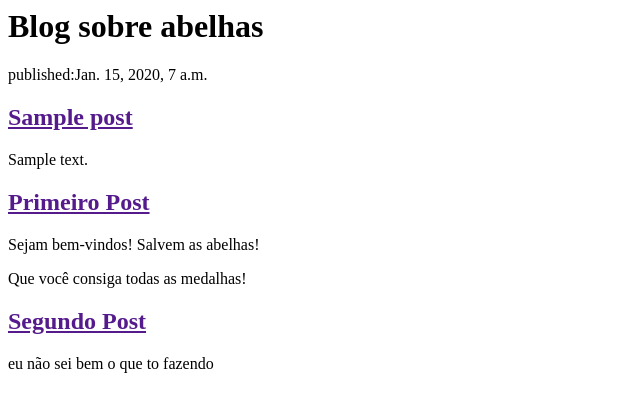
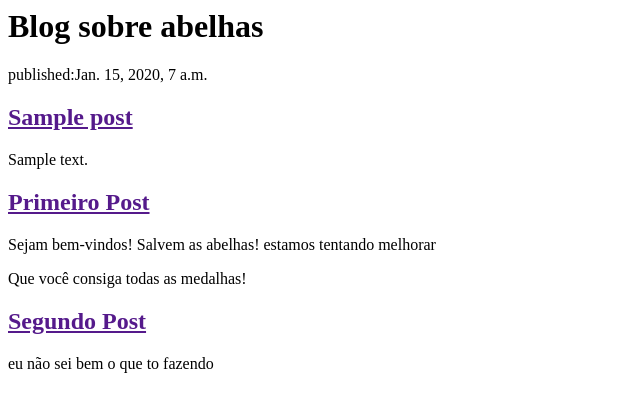
Before and after one commit to AnniProvietti/my-first-blog, a Django app: page / in a window 1280 px wide. Shown: the top 412 px of the page, without its empty margins (0-640 px from the left). Run offline with Django 3.2, Linux system fonts and the light colour scheme; tables that the repository leaves empty hold one stand-in row (values such as "Sample post").

Commit message:
"modificação de templates"

```diff
--- a/blog/templates/blog/post_list.html
+++ b/blog/templates/blog/post_list.html
@@ -17,6 +17,7 @@
             <h2><a href="">Primeiro Post</a></h2>
             <p>
                 Sejam bem-vindos! Salvem as abelhas!
+                estamos tentando melhorar
             </p>
             <p>Que você consiga todas as medalhas!</p>
         </div>
```
